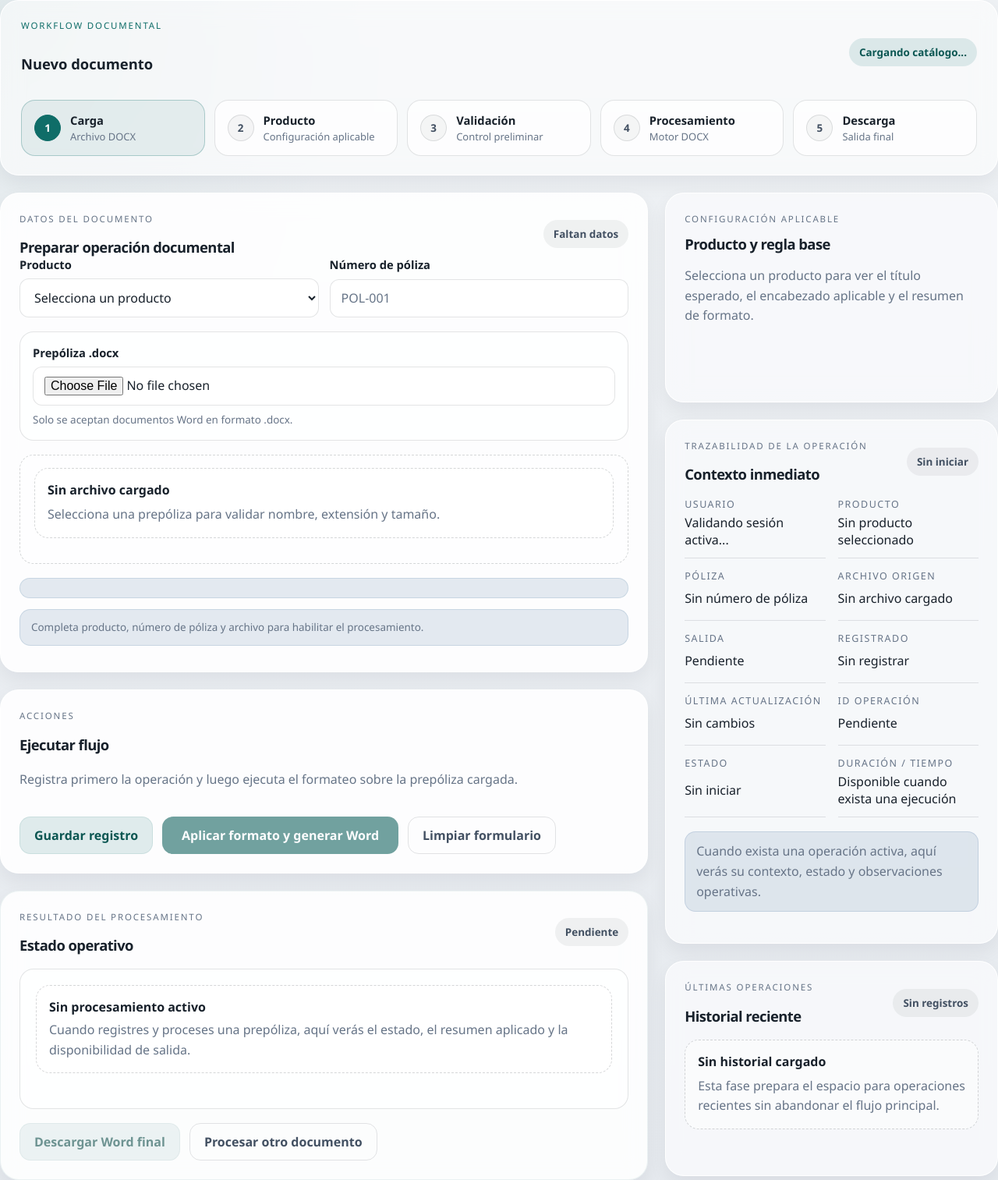
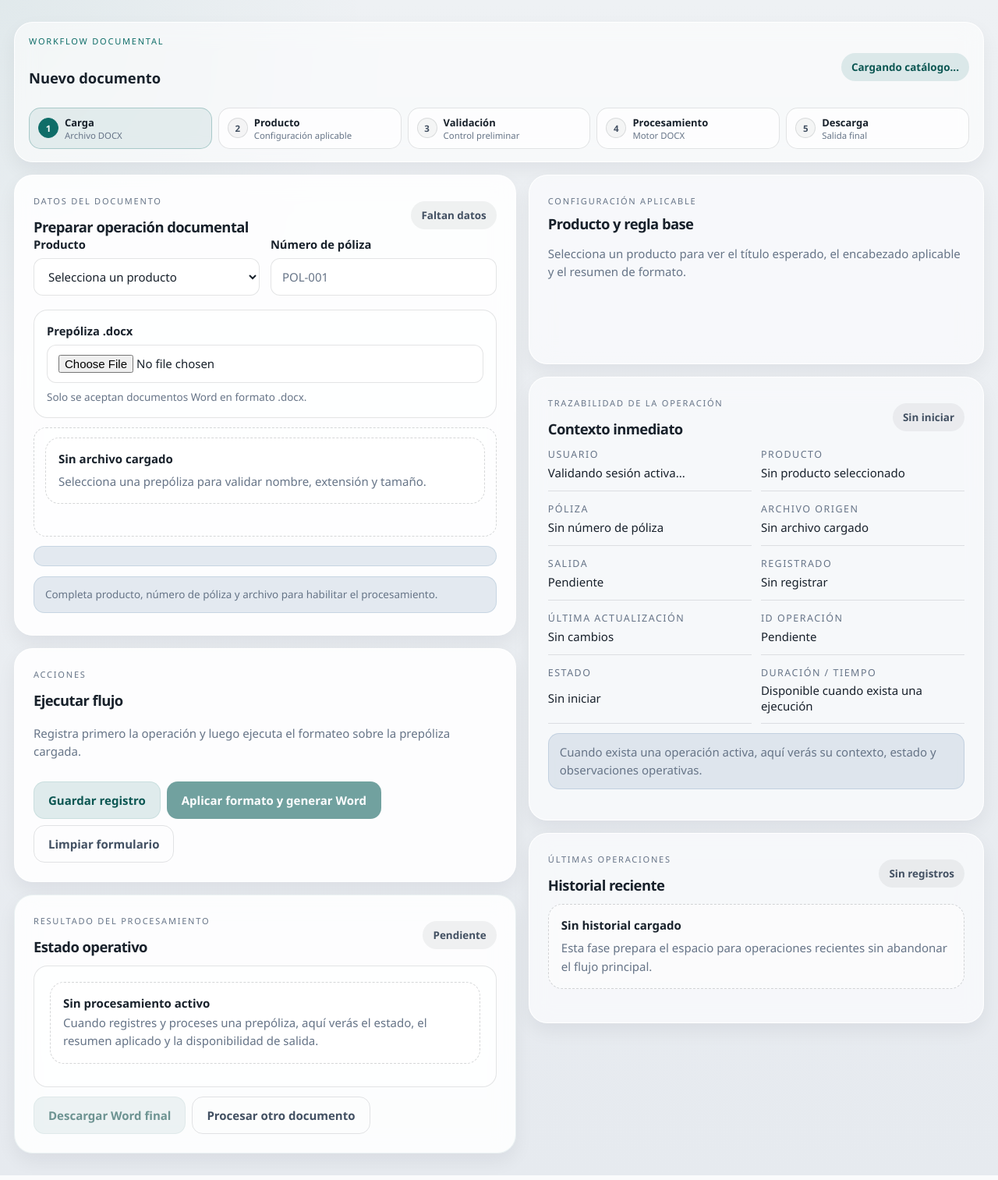
Before and after one commit to josemza/docx-policy-processor, a FastAPI app: template app/templates/dashboard.html in a window 1280 px wide. Shown: the whole page at 78% size. Run offline with FastAPI, Linux system fonts and the light colour scheme; the template is opened without the code that fills it: most values are stand-ins (such as "Sample title", 1, 10 or a date in 2020).

Commit message:
update: compactar area de trabajo

```diff
--- a/app/static/css/base.css
+++ b/app/static/css/base.css
@@ -5,12 +5,20 @@ html {
 body {
     margin: 0;
     font-family: var(--font-sans);
+    font-size: 15px;
     color: var(--ink);
     background:
         radial-gradient(circle at top left, rgba(15, 109, 104, 0.06), transparent 24%),
         linear-gradient(180deg, var(--bg) 0%, var(--bg-strong) 100%);
     -webkit-font-smoothing: antialiased;
     text-rendering: optimizeLegibility;
+}
+
+.auth-shell {
+    min-height: 100vh;
+    display: grid;
+    place-items: center;
+    padding: 28px 18px;
 }
 
 * {
@@ -50,7 +58,7 @@ button {
 .empty-state__text,
 .alert__text {
     color: var(--muted);
-    line-height: 1.6;
+    line-height: 1.55;
 }
 
 .login-card__eyebrow,
@@ -60,10 +68,10 @@ button {
 .sidebar__footer-label,
 .card__eyebrow,
 .section-header__eyebrow {
-    margin: 0 0 10px;
+    margin: 0 0 8px;
     text-transform: uppercase;
     letter-spacing: 0.16em;
-    font-size: 0.72rem;
+    font-size: 0.69rem;
     color: var(--accent);
 }
 
@@ -81,6 +89,12 @@ button {
     color: var(--danger);
 }
 
+@media (max-width: 720px) {
+    .auth-shell {
+        padding: 18px 14px;
+    }
+}
+
 @media (prefers-reduced-motion: reduce) {
     *,
     *::before,
--- a/app/static/css/components.css
+++ b/app/static/css/components.css
@@ -209,6 +209,11 @@
     padding: var(--space-6);
 }
 
+.login-card {
+    width: min(100%, 440px);
+    padding: 22px;
+}
+
 .card--context {
     background: var(--surface-muted);
 }
--- a/app/static/css/pages/dashboard.css
+++ b/app/static/css/pages/dashboard.css
@@ -1,20 +1,20 @@
 .workflow-shell {
     display: grid;
-    gap: 22px;
+    gap: 16px;
 }
 
 .workflow-stepper-card {
-    padding: 24px 26px;
+    padding: 16px 18px;
 }
 
 .workflow-stepper-card__header {
-    margin-bottom: 18px;
+    margin-bottom: 10px;
 }
 
 .workflow-stepper {
     display: grid;
     grid-template-columns: repeat(5, minmax(0, 1fr));
-    gap: 12px;
+    gap: 8px;
     padding: 0;
     margin: 0;
     list-style: none;
@@ -23,11 +23,11 @@
 .workflow-step {
     display: flex;
     align-items: center;
-    gap: 12px;
-    min-height: 72px;
-    padding: 14px 16px;
+    gap: 8px;
+    min-height: 52px;
+    padding: 9px 11px;
     border: 1px solid var(--line);
-    border-radius: 18px;
+    border-radius: 15px;
     background: rgba(255, 255, 255, 0.7);
     color: var(--muted);
 }
@@ -36,28 +36,28 @@
     display: inline-flex;
     align-items: center;
     justify-content: center;
-    width: 34px;
-    height: 34px;
+    width: 26px;
+    height: 26px;
     border-radius: 999px;
     border: 1px solid var(--line);
     background: rgba(24, 33, 43, 0.04);
     color: var(--muted-strong);
-    font-size: 0.84rem;
+    font-size: 0.72rem;
     font-weight: 700;
 }
 
 .workflow-step__content {
     display: grid;
-    gap: 2px;
+    gap: 0;
 }
 
 .workflow-step__content strong {
     color: var(--ink);
-    font-size: 0.92rem;
+    font-size: 0.81rem;
 }
 
 .workflow-step__content span {
-    font-size: 0.81rem;
+    font-size: 0.71rem;
 }
 
 .workflow-step.is-current {
@@ -87,19 +87,19 @@
 
 .workflow-layout {
     display: grid;
-    grid-template-columns: minmax(0, 1.85fr) minmax(320px, 0.95fr);
-    gap: 22px;
+    grid-template-columns: minmax(0, 1.22fr) minmax(360px, 1.02fr);
+    gap: 16px;
     align-items: start;
 }
 
 .workflow-main-column,
 .workflow-side-column {
     display: grid;
-    gap: 22px;
+    gap: 16px;
 }
 
 .workflow-card--primary {
-    padding-bottom: 20px;
+    padding-bottom: 14px;
 }
 
 .document-workflow-form {
@@ -111,28 +111,28 @@
 .result-panel,
 .recent-operations,
 .traceability-panel {
-    margin-top: 18px;
+    margin-top: 12px;
 }
 
 .document-meta {
-    padding: 16px 18px;
+    padding: 12px 14px;
     border: 1px dashed var(--line-strong);
-    border-radius: 18px;
+    border-radius: 16px;
     background: rgba(255, 255, 255, 0.55);
 }
 
 .document-meta__list,
 .result-panel__list {
     display: grid;
-    gap: 10px;
+    gap: 7px;
 }
 
 .document-meta__row {
     display: flex;
     justify-content: space-between;
     align-items: center;
-    gap: 12px;
-    padding-bottom: 10px;
+    gap: 10px;
+    padding-bottom: 7px;
     border-bottom: 1px solid var(--line);
 }
 
@@ -143,7 +143,7 @@
 
 .document-meta__label {
     color: var(--muted);
-    font-size: 0.82rem;
+    font-size: 0.75rem;
 }
 
 .document-meta__value {
@@ -155,23 +155,23 @@
 .workflow-actions {
     display: flex;
     flex-wrap: wrap;
-    gap: 12px;
-    margin-top: 18px;
+    gap: 8px;
+    margin-top: 12px;
 }
 
 .workflow-actions__primary {
-    min-width: 300px;
-    padding-left: 24px;
-    padding-right: 24px;
+    min-width: 236px;
+    padding-left: 18px;
+    padding-right: 18px;
 }
 
 .result-panel {
-    min-height: 180px;
+    min-height: 156px;
 }
 
 .result-panel__state {
     display: grid;
-    gap: 6px;
+    gap: 4px;
 }
 
 .result-panel__state strong {
@@ -184,44 +184,44 @@
 
 .result-panel__state--success {
     border-left: 4px solid var(--success);
-    padding-left: 14px;
+    padding-left: 10px;
 }
 
 .result-panel__state--error {
     border-left: 4px solid var(--danger);
-    padding-left: 14px;
+    padding-left: 10px;
 }
 
 .result-panel__state--processing {
     border-left: 4px solid var(--warning);
-    padding-left: 14px;
+    padding-left: 10px;
 }
 
 .result-actions {
     display: flex;
     flex-wrap: wrap;
-    gap: 12px;
-    margin-top: 18px;
+    gap: 8px;
+    margin-top: 12px;
 }
 
 .product-summary,
 .traceability-panel,
 .recent-operations {
-    min-height: 150px;
+    min-height: 128px;
 }
 
 .summary-list--traceability {
     margin-top: 0;
     grid-template-columns: repeat(2, minmax(0, 1fr));
-    column-gap: 16px;
+    column-gap: 12px;
 }
 
 .summary-list--traceability div {
-    min-height: 66px;
+    min-height: 56px;
 }
 
 .traceability-note {
-    margin-top: 18px;
+    margin-top: 12px;
 }
 
 .history-table-wrapper {
@@ -239,21 +239,27 @@
 }
 
 .history-table__secondary {
-    margin-top: 4px;
+    margin-top: 2px;
     color: var(--muted);
-    font-size: 0.82rem;
+    font-size: 0.75rem;
 }
 
 .traceability-footnote {
-    margin: 14px 0 0;
+    margin: 10px 0 0;
     color: var(--muted);
-    font-size: 0.85rem;
-    line-height: 1.5;
+    font-size: 0.77rem;
+    line-height: 1.42;
+}
+
+@media (max-width: 1320px) {
+    .workflow-layout {
+        grid-template-columns: minmax(0, 1.08fr) minmax(320px, 0.98fr);
+    }
 }
 
 @media (max-width: 1180px) {
     .workflow-layout {
-        grid-template-columns: 1fr;
+        grid-template-columns: minmax(0, 1fr);
     }
 }
 
@@ -269,7 +275,7 @@
 
 @media (max-width: 720px) {
     .workflow-stepper-card {
-        padding: 18px;
+        padding: 15px;
     }
 
     .workflow-actions,
--- a/app/static/css/tokens.css
+++ b/app/static/css/tokens.css
@@ -34,8 +34,8 @@
     --radius-md: 18px;
     --radius-sm: 14px;
     --radius-xs: 10px;
-    --sidebar-width: 296px;
-    --sidebar-collapsed-width: 96px;
+    --sidebar-width: 248px;
+    --sidebar-collapsed-width: 80px;
     --content-max-width: 1480px;
     --font-sans: "Segoe UI Variable", "Segoe UI", "Helvetica Neue", sans-serif;
     --space-1: 4px;
--- a/app/static/js/app.js
+++ b/app/static/js/app.js
@@ -15,6 +15,7 @@ function initShell() {
     const applyCollapsedState = (isCollapsed) => {
         shell.classList.toggle("is-collapsed", isCollapsed);
         sidebarToggle.setAttribute("aria-expanded", String(!isCollapsed));
+        sidebarToggle.setAttribute("aria-label", isCollapsed ? "Expandir navegación" : "Colapsar navegación");
     };
 
     applyCollapsedState(window.localStorage.getItem(SHELL_PREFERENCE_KEY) === "true");
```
Also changed, not shown: app/static/css/layout.css (+108 -106 lines), app/static/css/pages/format-rules.css (+34 -34 lines), app/templates/partials/sidebar.html (+9 -5 lines), app/templates/partials/topbar.html (+1 -10 lines).
